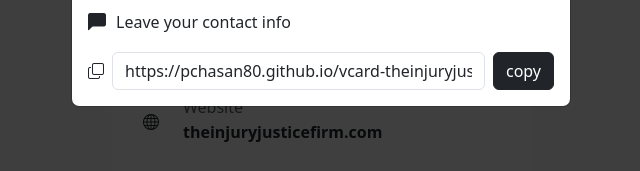
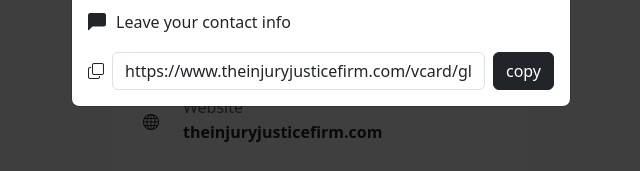
Before and after one commit to pchasan80/vcard-theinjuryjusticefirm-gloria, a plain HTML site: page index.html in a window 1280 px wide. Both pictures are taken after a click on the link "Download Vcard". Shown: the part 461-632 px from the top of the page, 319-959 px from the left. Drawn offline with nearby package versions, Linux system fonts and the light colour scheme.

Commit message:
Copy Link Updated

```diff
--- a/index.html
+++ b/index.html
@@ -132,7 +132,7 @@
         <div class="d-flex align-items-center gap-2 mt-3">
             <i class="bi bi-copy"></i>
             <input id="copyLink" type="text" class="form-control"
-                   value="https://pchasan80.github.io/vcard-theinjuryjusticefirm-gloria/">
+                   value="https://www.theinjuryjusticefirm.com/vcard/gloria/">
             <button class="btn btn-dark" onclick="copyText()">copy</button>
         </div>
 
```
